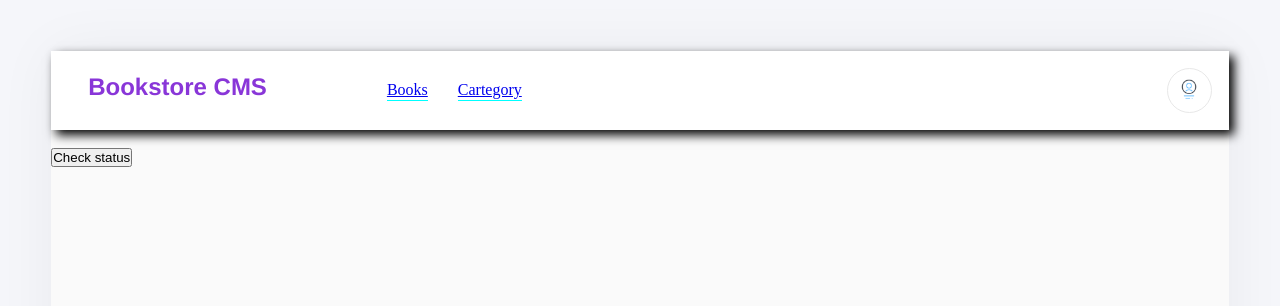
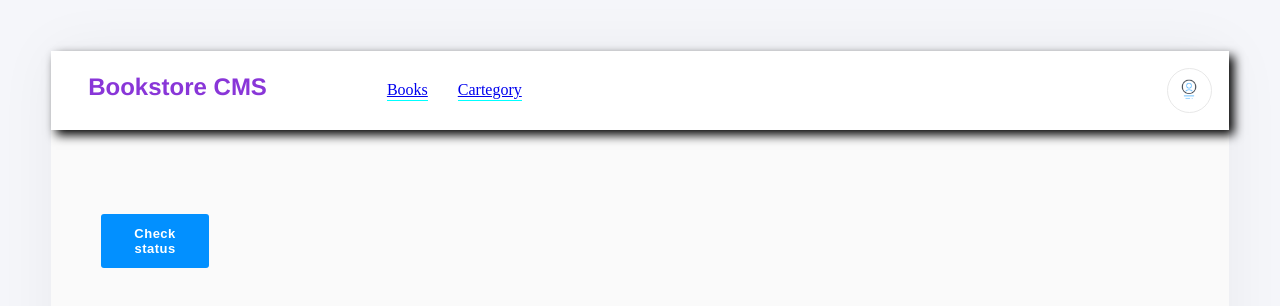
Before and after one commit to Itswali/BookStore, a React (Create React App) app: page /Category in a window 1280 px wide. Shown: the top 306 px of the page. Built offline with nearby package versions, Linux system fonts and the light colour scheme.

Commit message:
update styling for category section

```diff
--- a/src/components/Categories.js
+++ b/src/components/Categories.js
@@ -13,7 +13,7 @@ const Categories = () => {
     <div className="p-2">
       <span>{message}</span>
       <br />
-      <button type="button" onClick={handleCheckStatus}>
+      <button className="under-construction" type="button" onClick={handleCheckStatus}>
         Check status
       </button>
     </div>
--- a/src/styles/style.scss
+++ b/src/styles/style.scss
@@ -21,3 +21,21 @@ body {
   background-color: #fafafa;
   min-height: 100vh;
 }
+
+.p-2 {
+  font-size: 30px;
+  padding: 50px;
+}
+
+.under-construction {
+  cursor: pointer;
+  width: 10%;
+  padding: 12px;
+  border-radius: 3px;
+  background-color: #0290ff;
+  border: none;
+  letter-spacing: 0.5px;
+  color: #fff;
+  font-size: 0.813rem;
+  font-weight: 700;
+}
```
